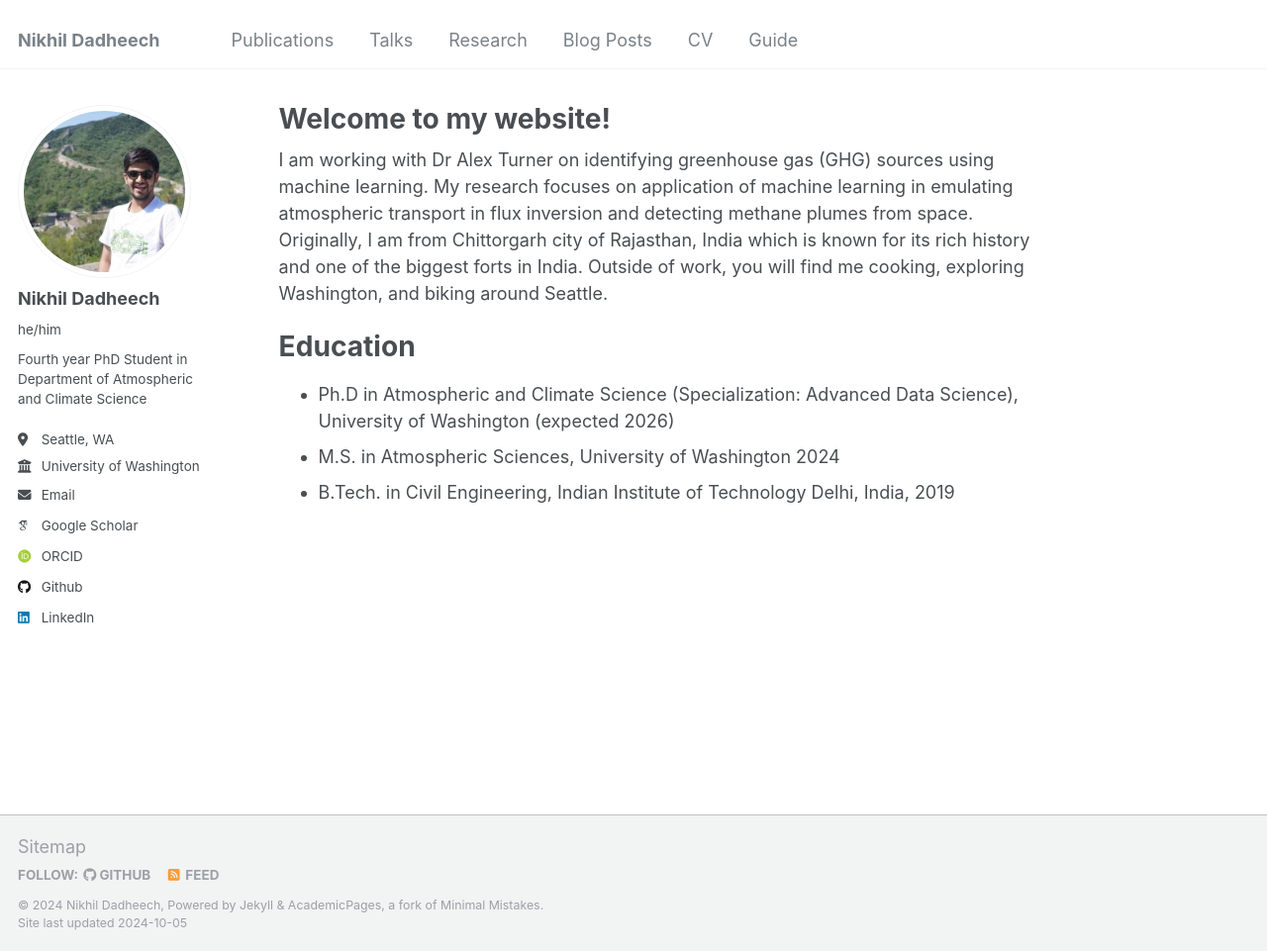
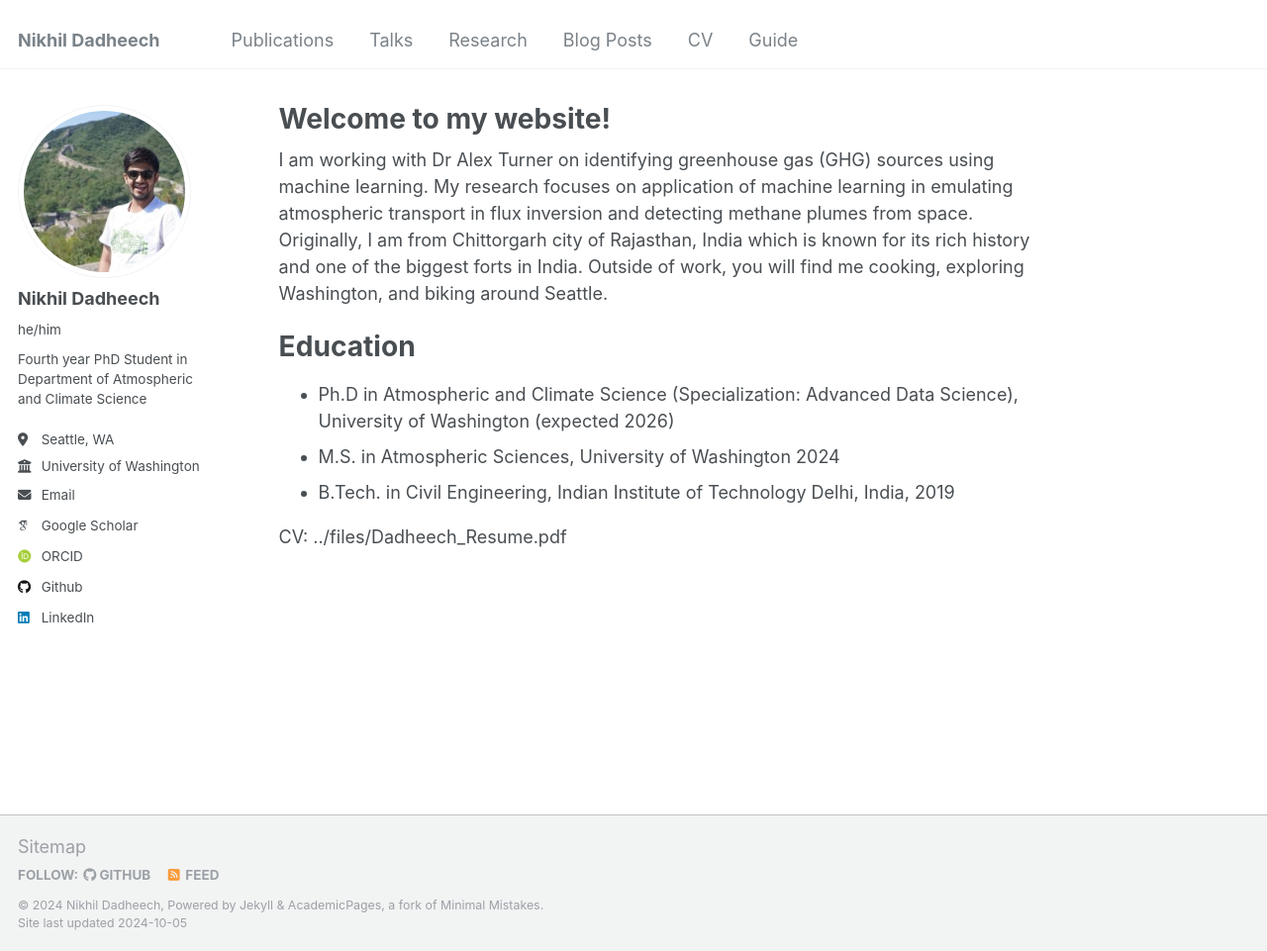
Before and after one commit to nd349/nd349.github.io, a Jekyll site: the page built from _pages/about.md, in a window 1280 px wide and 961 px high. Shown: the whole window at 99% size. Built offline with Jekyll 4.4.1, drawn with Linux system fonts in a browser that asks for light colours; some web fonts are replaced.

Commit message:
Added CV

```diff
--- a/_pages/about.md
+++ b/_pages/about.md
@@ -16,3 +16,5 @@ Education
 * Ph.D in Atmospheric and Climate Science (Specialization: Advanced Data Science), University of Washington (expected 2026)
 * M.S. in Atmospheric Sciences, University of Washington 2024
 * B.Tech. in Civil Engineering, Indian Institute of Technology Delhi, India, 2019
+
+CV: ../files/Dadheech_Resume.pdf
```
